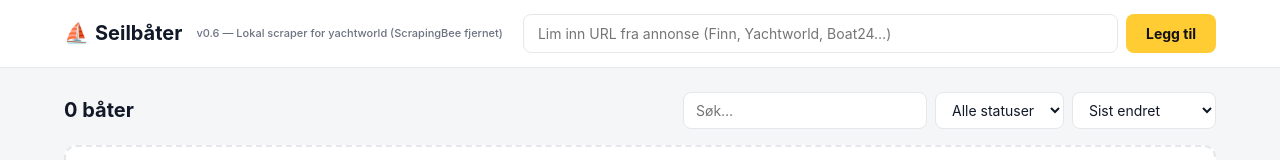
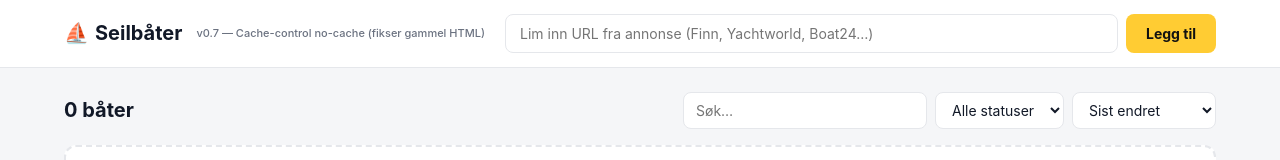
Before and after one commit to mikeljungbergtvedt/seilbater, a website: page public/index.html in a window 1280 px wide. Shown: the top 160 px of the page. Drawn offline with Linux system fonts and the light colour scheme; no server answers.

Commit message:
Add public/index.html

```diff
--- a/public/index.html
+++ b/public/index.html
@@ -10,7 +10,7 @@
 
 <header class="topbar">
   <div class="topbar-inner">
-    <div class="logo">⛵ <span>Seilbåter</span> <span class="version" title="Siste endring">v0.6 — Lokal scraper for yachtworld (ScrapingBee fjernet)</span></div>
+    <div class="logo">⛵ <span>Seilbåter</span> <span class="version" title="Siste endring">v0.7 — Cache-control no-cache (fikser gammel HTML)</span></div>
     <div class="add-inline">
       <input id="newUrl" type="url" placeholder="Lim inn URL fra annonse (Finn, Yachtworld, Boat24…)" autocomplete="off" />
       <button id="addBtn" class="btn-primary">Legg til</button>
```
